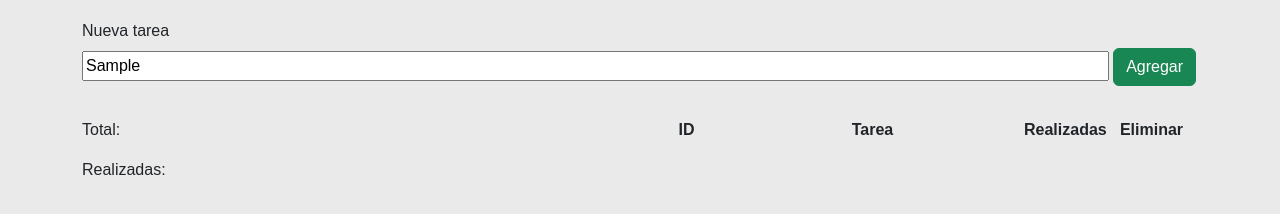
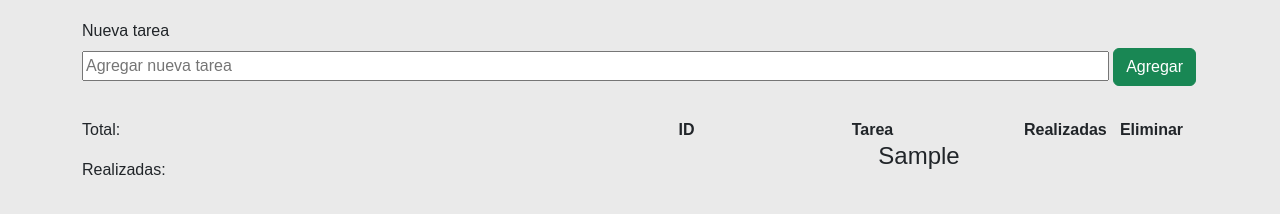
Before and after one commit to Yeison-Pompa/Metodos-de-arreglos, a plain HTML site: page index.html in a window 1280 px wide. Both pictures are taken after typing "Sample" into the empty fields and a click on the button "Agregar". Shown: the part 100-314 px from the top of the page. Drawn offline with nearby package versions, Linux system fonts and the light colour scheme; files that its build step writes are made by us from their sources.

Commit message:
add agregando el input

```diff
--- a/assets/js/index.js
+++ b/assets/js/index.js
@@ -1,6 +1,7 @@
 let tareas = [];
 const lista_tareas = document.querySelector("#lista");
 const btn = document.querySelector("#agregar");
+const tarea_input =document.querySelector("#input")
 
 const agregar_tareas = () => {
   let html = "";
@@ -14,8 +15,8 @@ const agregar_tareas = () => {
 agregar_tareas();
 
 btn.addEventListener("click", () => {
-  let nueva_tarea = document.querySelector("input").value;
-  nombres.push(nueva_tarea);
-
+  let nueva_tarea = tarea_input.value;
+  tareas.push(nueva_tarea);
+  tarea_input.value = "";
   agregar_tareas();
 });
--- a/index.html
+++ b/index.html
@@ -14,7 +14,7 @@
         <h1 class="fs-1 fw-bold">To Do List</h1>
         <h2 class="fs-6">Nueva tarea</h2>
     <div>
-      <input type="text" class="input" placeholder="Agregar nueva tarea"/>
+      <input id="input" type="text" class="input" placeholder="Agregar nueva tarea"/>
       <button id="agregar" class="btn btn-success">Agregar</button>
     </div>
     <div class="columnas">
```
